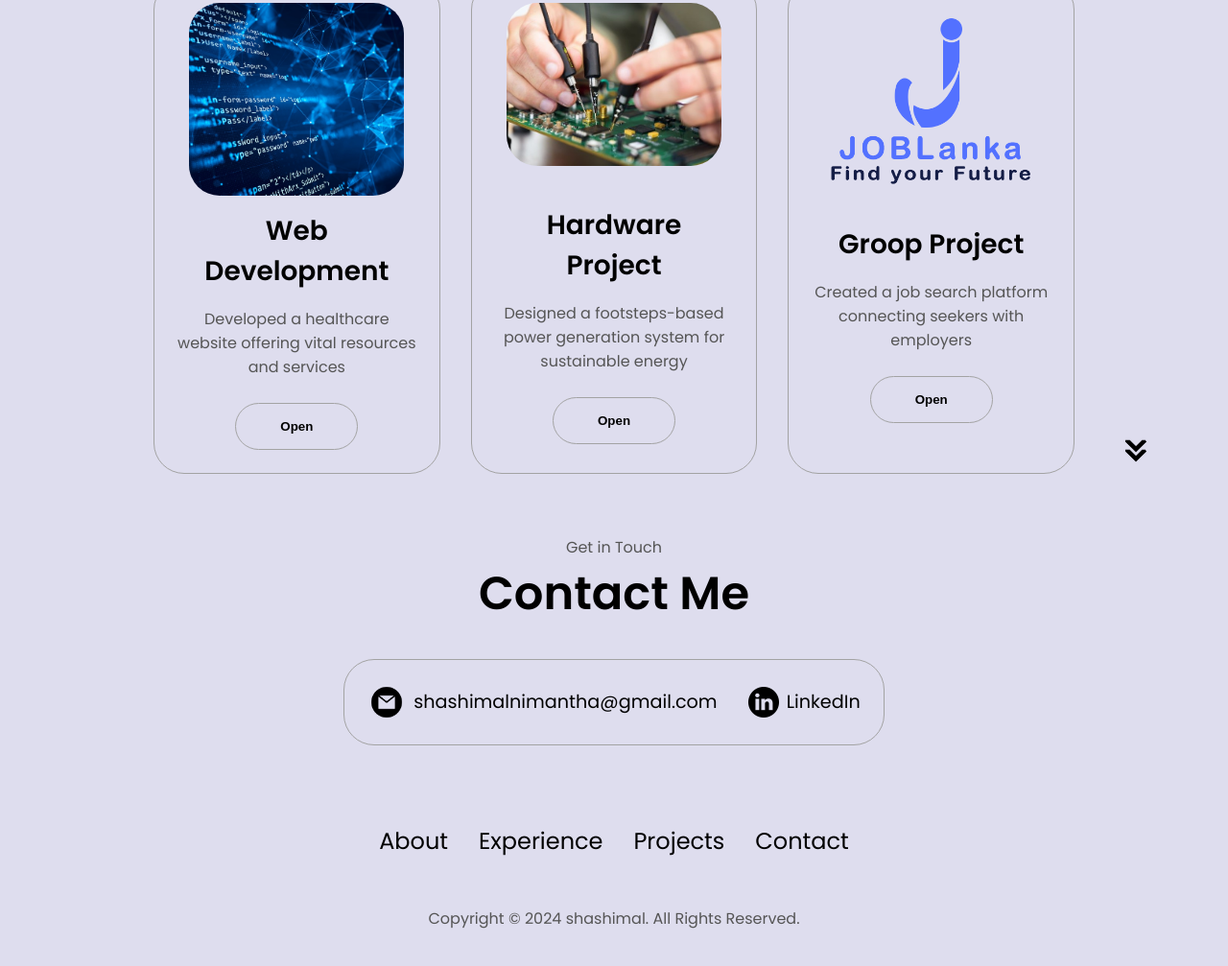
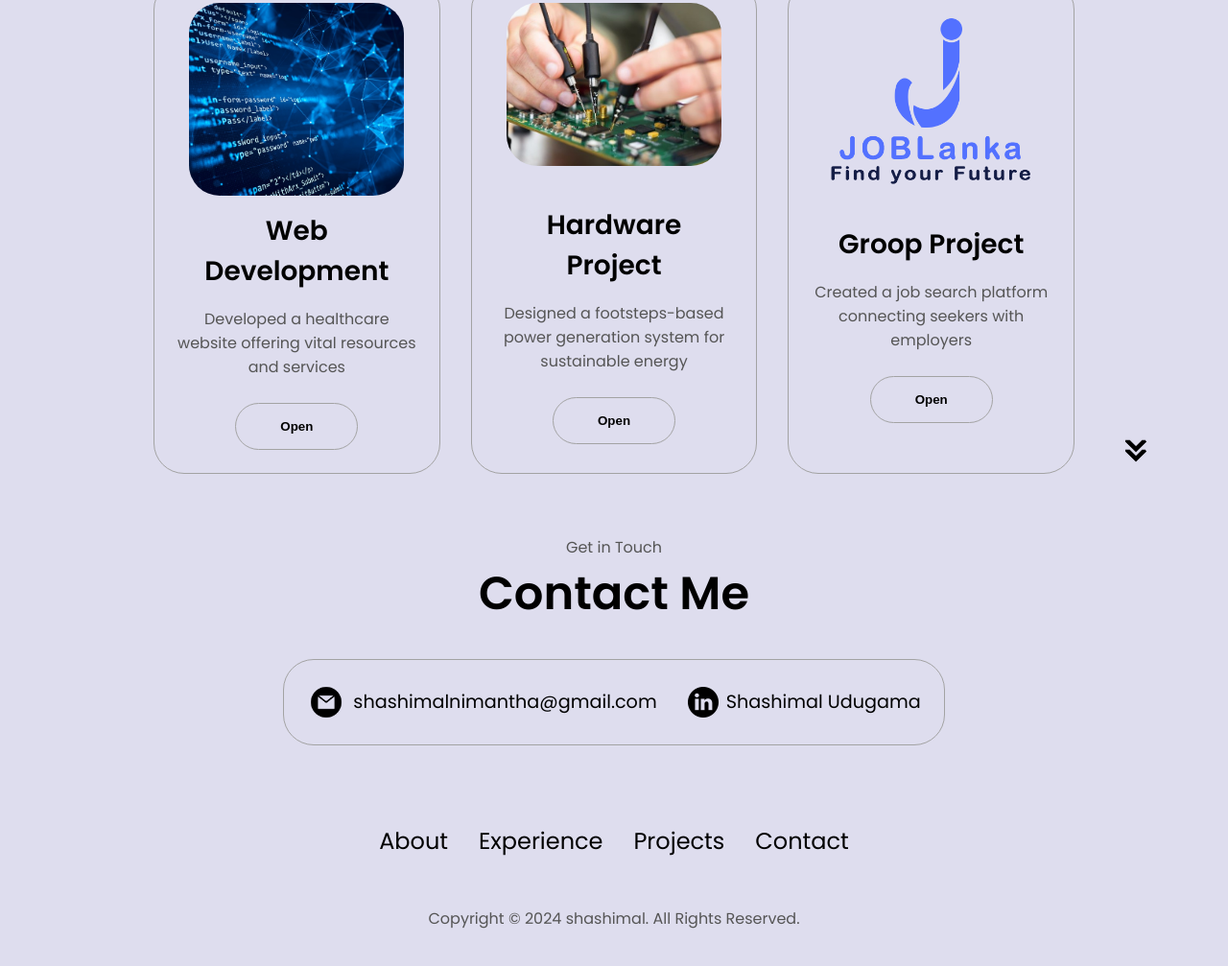
Before and after one commit to Shashimal123/Shashimal-nimantha, a plain HTML site: page index.html in a window 1280 px wide. Shown: the part 2615-3622 px from the top of the page at 96% size. Drawn offline with Linux system fonts and the light colour scheme.

Commit message:
Update index.html

```diff
--- a/index.html
+++ b/index.html
@@ -322,7 +322,7 @@
             alt="LinkedIn icon"
             class="icon contact-icon"
           />
-          <p><a href="https://www.linkedin.com/in/shashimal-udugama-a4726b340">LinkedIn</a></p>
+          <p><a href="https://www.linkedin.com/in/shashimal-udugama-a4726b340">Shashimal Udugama</a></p>
         </div>
       </div>
     </section>
```
